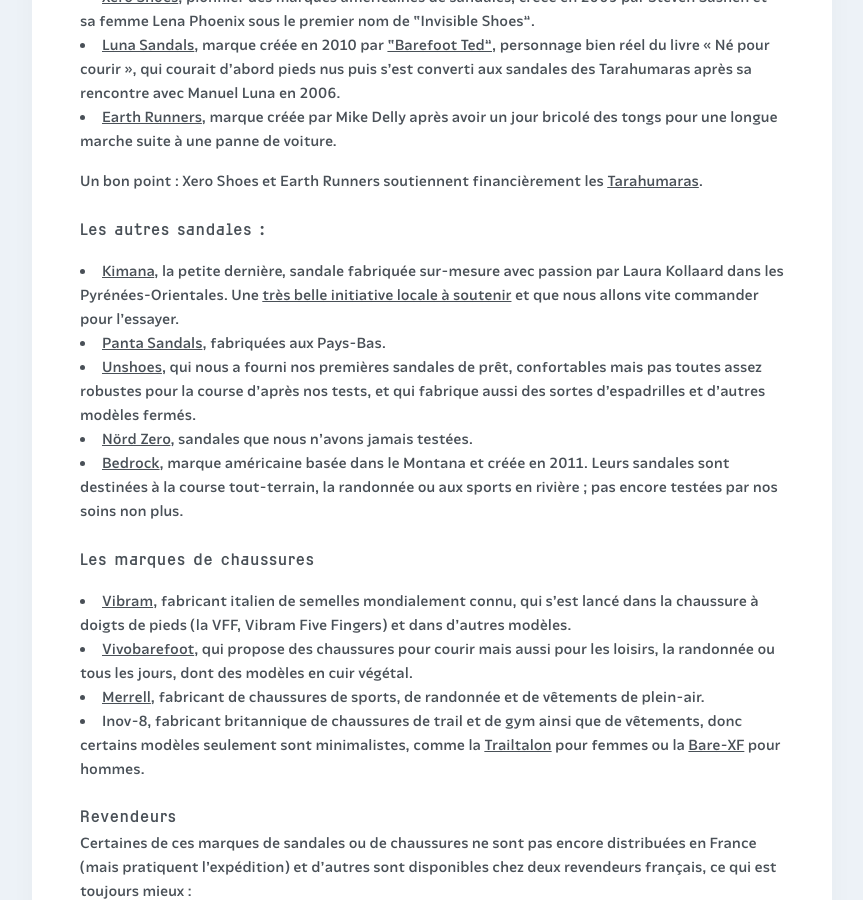
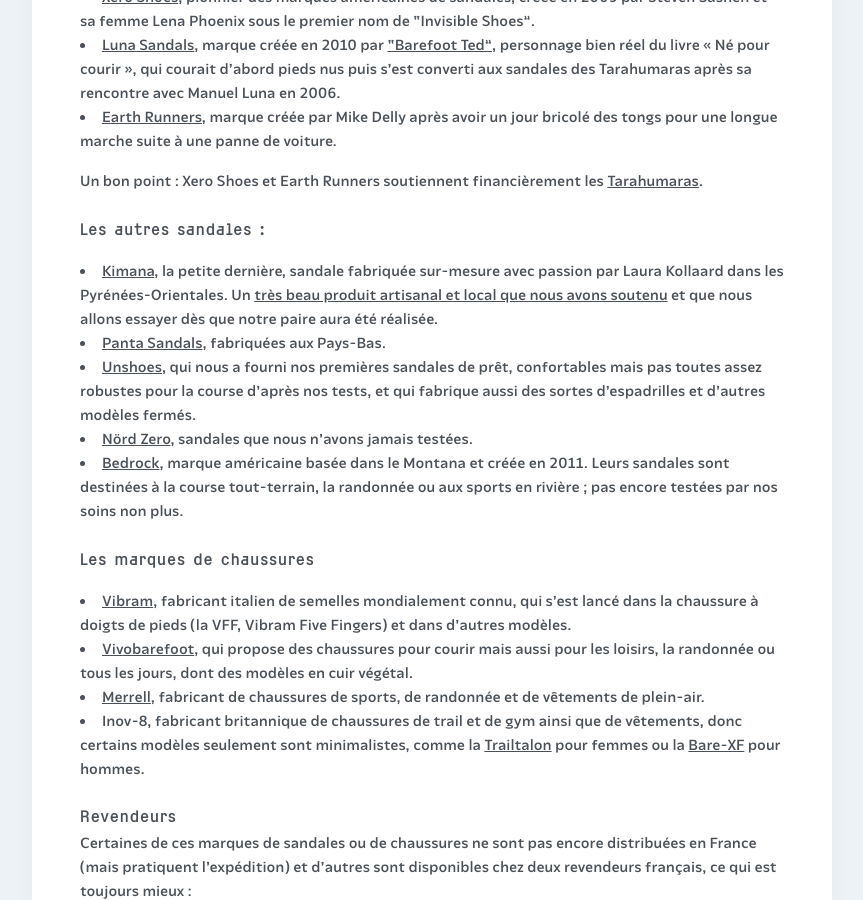
Before and after one commit to courirpaleo/courirpaleo.github.io, a Jekyll site: the page built from _pages/ressources.md, in a window 1280 px wide and 900 px high, scrolled down 9376 px. Shown: the whole window, without its empty margins (208-1071 px from the left). Built offline with Jekyll 4.4.1, drawn with Linux system fonts in a browser that asks for light colours; some web fonts are replaced.

Commit message:
Update ressources.md

```diff
--- a/_pages/ressources.md
+++ b/_pages/ressources.md
@@ -107,7 +107,7 @@
 Un bon point&nbsp;: Xero Shoes et Earth Runners soutiennent financièrement les [Tarahumaras](https://fr.wikipedia.org/wiki/Tarahumaras).
 
 #### Les autres sandales&nbsp;:
-- [Kimana](https://dis-leur.fr/pyrenees-orientales-kimana-sandale-minimaliste-qui-marche-dans-vos-pas), la petite dernière, sandale fabriquée sur-mesure avec passion par Laura Kollaard dans les Pyrénées-Orientales. Une [très belle initiative locale à soutenir](https://www.kisskissbankbank.com/fr/projects/kimana) et que nous allons vite commander pour l'essayer.
+- [Kimana](https://dis-leur.fr/pyrenees-orientales-kimana-sandale-minimaliste-qui-marche-dans-vos-pas), la petite dernière, sandale fabriquée sur-mesure avec passion par Laura Kollaard dans les Pyrénées-Orientales. Un [très beau produit artisanal et local que nous avons soutenu](https://www.kisskissbankbank.com/fr/projects/kimana) et que nous allons essayer dès que notre paire aura été réalisée.
 - [Panta Sandals](https://pantasandals.com/fr), fabriquées aux Pays-Bas.
 - [Unshoes](https://www.unshoesusa.com), qui nous a fourni nos premières sandales de prêt, confortables mais pas toutes assez robustes pour la course d'après nos tests, et qui fabrique aussi des sortes d'espadrilles et d'autres modèles fermés.
 - [Nörd Zero](https://nordrepublic.com/fr/produit/sandales-minimalistes-nord-zero), sandales que nous n'avons jamais testées.
```
